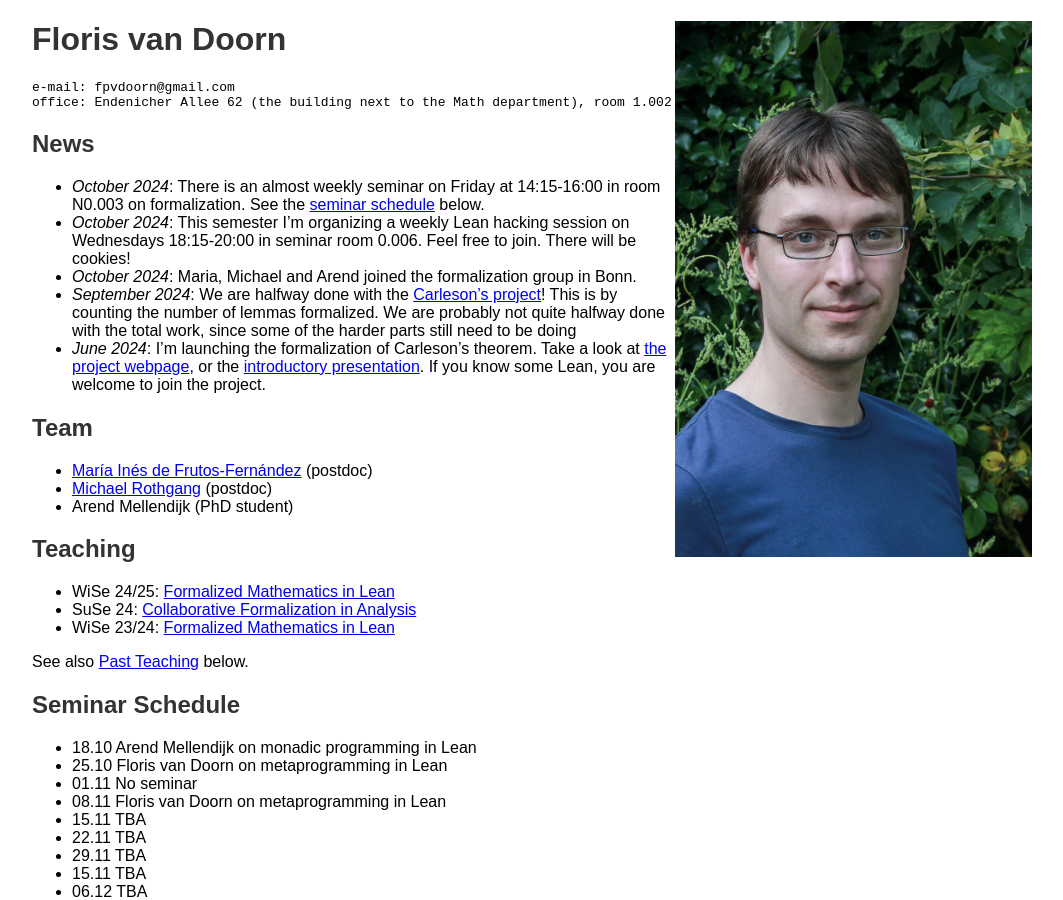
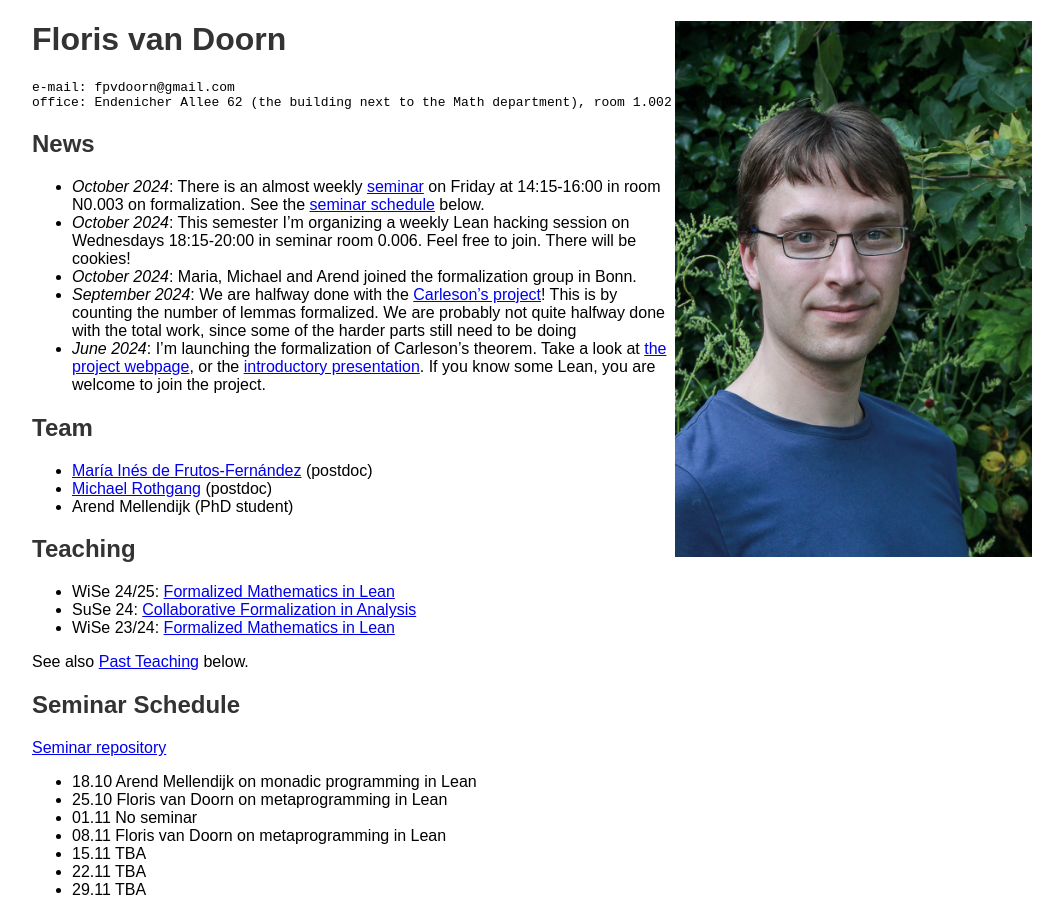
Before and after one commit to fpvandoorn/fpvandoorn.github.io, a Jekyll site: the page built from index.md, in a window 1280 px wide and 900 px high. Shown: the whole window, without its empty margins (108-1171 px from the left). Built offline with Jekyll 4.4.1, drawn with Linux system fonts in a browser that asks for light colours; our own code applies the rules of GitHub Pages for plain Markdown files; some of the changed lines change nothing that is shown.

Commit message:
add two links

```diff
--- a/index.md
+++ b/index.md
@@ -18,7 +18,7 @@ Germany
 
 ## News
 
-* *October 2024*: There is an almost weekly seminar on Friday at 14:15-16:00 in room N0.003 on formalization. See the [seminar schedule](#seminar-schedule) below.
+* *October 2024*: There is an almost weekly [seminar](https://github.com/fpvandoorn/BonnLeanSeminar) on Friday at 14:15-16:00 in room N0.003 on formalization. See the [seminar schedule](#seminar-schedule) below.
 * *October 2024*: This semester I'm organizing a weekly Lean hacking session on Wednesdays 18:15-20:00 in seminar room 0.006. Feel free to join. There will be cookies!
 * *October 2024*: Maria, Michael and Arend joined the formalization group in Bonn.
 * *September 2024*: We are halfway done with the [Carleson's project](http://florisvandoorn.com/carleson/)! This is by counting the number of lemmas formalized. We are probably not quite halfway done with the total work, since some of the harder parts still need to be doing
@@ -45,6 +45,8 @@ Germany
 See also [Past Teaching](#past-teaching) below.
 
 ## Seminar Schedule
+
+[Seminar repository](https://github.com/fpvandoorn/BonnLeanSeminar)
 
 * 18.10 Arend Mellendijk on monadic programming in Lean
 * 25.10 Floris van Doorn on metaprogramming in Lean
```
